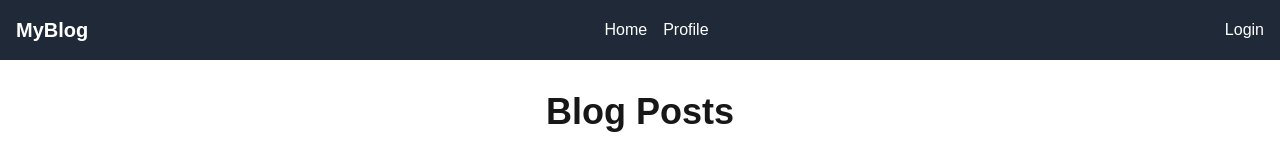
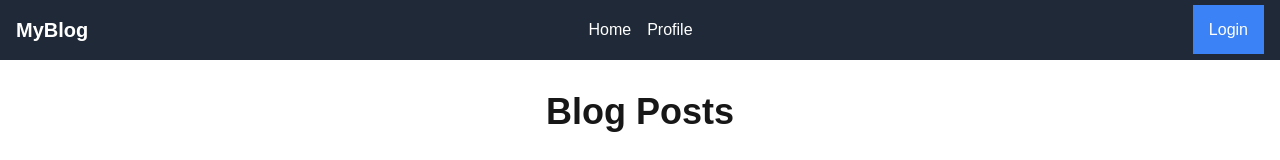
Before and after one commit to sochin-bhattacharjee/My-First-NextJS, a Next.js app: page / in a window 1280 px wide. Shown: the top 160 px of the page. Built offline with nearby package versions, Linux system fonts and the light colour scheme; no server answers.

Commit message:
added some css to navbar

```diff
--- a/app/components/Navbar.js
+++ b/app/components/Navbar.js
@@ -24,9 +24,9 @@ export default function Navbar() {
 
       <div>
         {isAuthenticated ? (
-          <LogoutLink className="hover:underline">Logout</LogoutLink>
+          <LogoutLink className="hover:underline bg-blue-500 p-4">Logout</LogoutLink>
         ) : (
-          <LoginLink className="hover:underline">Login</LoginLink>
+          <LoginLink className="hover:underline bg-blue-500 p-4">Login</LoginLink>
         )}
       </div>
     </section>
```
